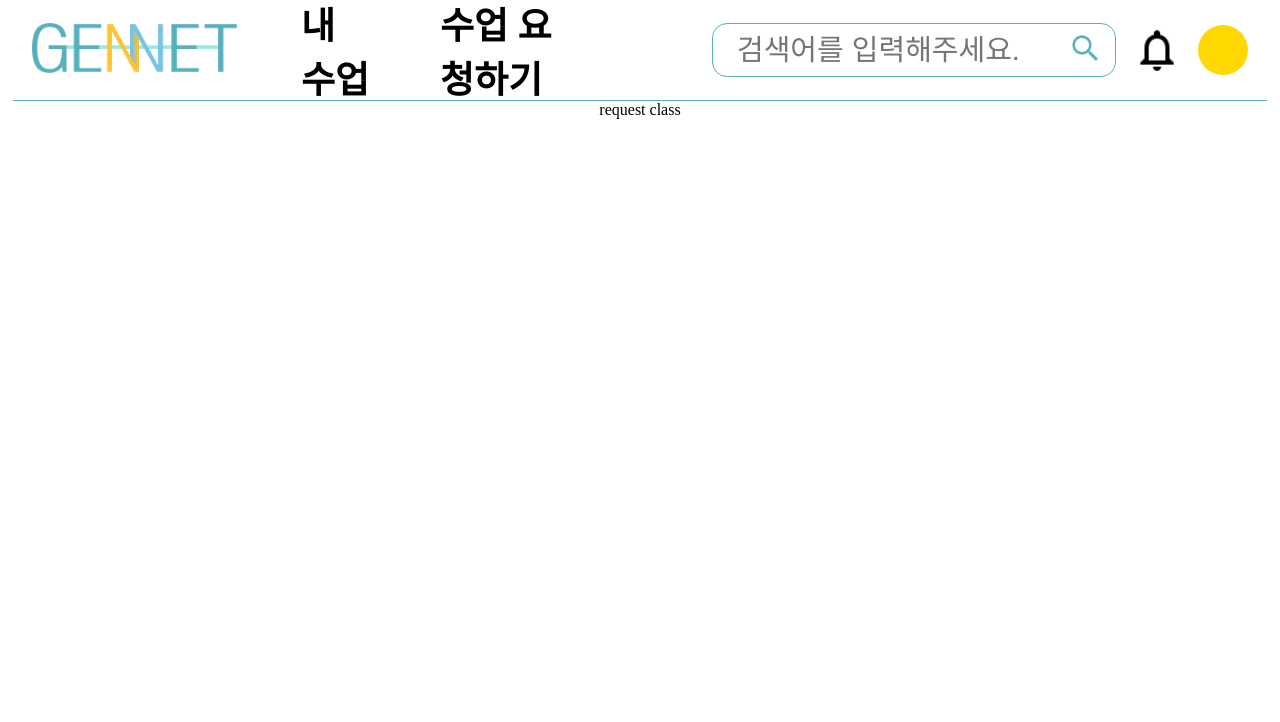
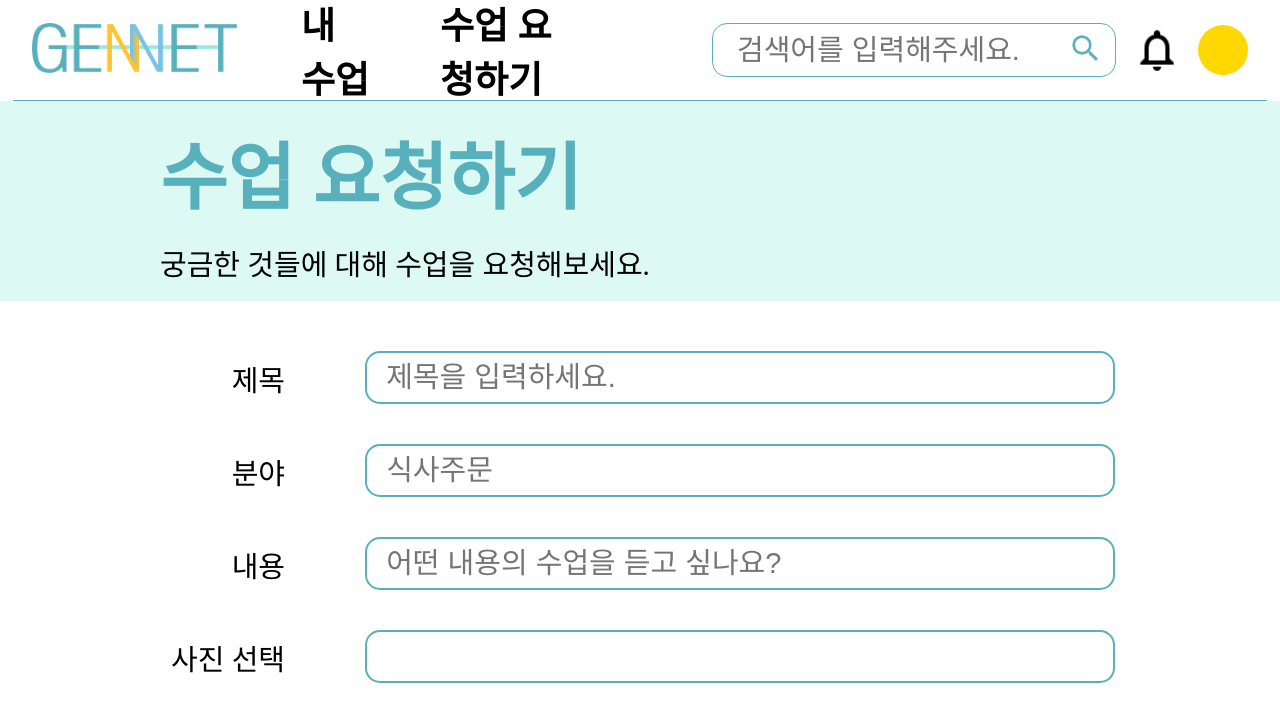
Before and after one commit to taehwan01/gennet-react, a React (Create React App) app: page /senior/request-class in a window 1280 px wide. Shown: the top 722 px of the page. Built offline with nearby package versions, Linux system fonts and the light colour scheme.

Commit message:
feat: RequestClass 페이지 추가

```diff
--- a/src/App.js
+++ b/src/App.js
@@ -3,6 +3,7 @@ import Navigation from './components/Navigation/Navigation';
 import Main from './pages/Senior/Main/Main';
 import SettingProfile from './pages/SettingProfile/SettingProfile';
 import MyClasses from './pages/Senior/MyClasses/MyClasses';
+import RequestClass from './pages/Senior/RequestClass/RequestClass';
 
 function App() {
   return (
@@ -13,7 +14,7 @@ function App() {
         <Route path='/senior'>
           <Route index element={<Main />} />
           <Route path='my-classes' element={<MyClasses />} />
-          <Route path='request-class' element={<div>request class</div>} />
+          <Route path='request-class' element={<RequestClass />} />
           <Route path='profile' element={<SettingProfile />} />
         </Route>
       </Routes>
--- a/src/components/PageBanner/PageBanner.jsx
+++ b/src/components/PageBanner/PageBanner.jsx
@@ -6,7 +6,7 @@ function PageBanner({ pageTitle, pageIntro }) {
   return (
     <div className={styles['page-banner']}>
       <h1 className={`${styles['page-title']} font-bold`}>{pageTitle}</h1>
-      <h3 className={`${styles['page-intro']}`}>{pageIntro}</h3>
+      <h3 className={`${styles['page-intro']} font-light`}>{pageIntro}</h3>
     </div>
   );
 }
--- /dev/null
+++ b/src/pages/Senior/RequestClass/RequestClass.jsx
@@ -0,0 +1,64 @@
+import styles from './RequestClass.module.scss';
+import PageBanner from '../../../components/PageBanner/PageBanner';
+
+function RequestClass() {
+  return (
+    <>
+      <PageBanner
+        pageTitle='수업 요청하기'
+        pageIntro='궁금한 것들에 대해 수업을 요청해보세요.'
+      />
+      <div className={styles['request-class']}>
+        <div> </div>
+        <form className={styles['request-class-form']}>
+          <div className={styles['form-solo-div']}>
+            <div className={styles['form-tag']}>
+              <span>제목</span>
+            </div>
+            <input
+              type='text'
+              className={styles['form-input']}
+              placeholder='제목을 입력하세요.'
+            />
+          </div>
+
+          <div className={styles['form-solo-div']}>
+            <div className={styles['form-tag']}>
+              <span>분야</span>
+            </div>
+            <input
+              type='text'
+              className={styles['form-input']}
+              placeholder='식사주문'
+            />
+          </div>
+
+          <div className={styles['form-solo-div']}>
+            <div className={styles['form-tag']}>
+              <span>내용</span>
+            </div>
+            <input
+              type='text'
+              className={styles['form-input']}
+              placeholder='어떤 내용의 수업을 듣고 싶나요?'
+            />
+          </div>
+
+          <div className={styles['form-solo-div']}>
+            <div className={styles['form-tag']}>
+              <span>사진 선택</span>
+            </div>
+            <input
+              type='text'
+              className={styles['form-input']}
+              placeholder=''
+            />
+          </div>
+        </form>
+        <div> </div>
+      </div>
+    </>
+  );
+}
+
+export default RequestClass;
--- /dev/null
+++ b/src/pages/Senior/RequestClass/RequestClass.module.scss
@@ -0,0 +1,33 @@
+.request-class {
+  // background-color: plum;
+  width: calc(100% - 600px);
+  padding: 50px 300px 0 300px;
+}
+
+.request-class-form {
+  width: 100%;
+  display: flex;
+  flex-direction: column;
+  align-items: center;
+}
+
+.form-solo-div {
+  margin-bottom: 40px;
+  display: grid;
+  grid-template-columns: 200px 750px;
+}
+
+.form-tag {
+  font-size: 29px;
+  display: flex;
+  align-items: center;
+  justify-content: flex-end;
+  padding-right: 5rem;
+}
+
+.form-input {
+  font-size: 29px;
+  border: 2px solid #57b0bc;
+  border-radius: 15px;
+  padding: 0.5rem 1.2rem;
+}
```
